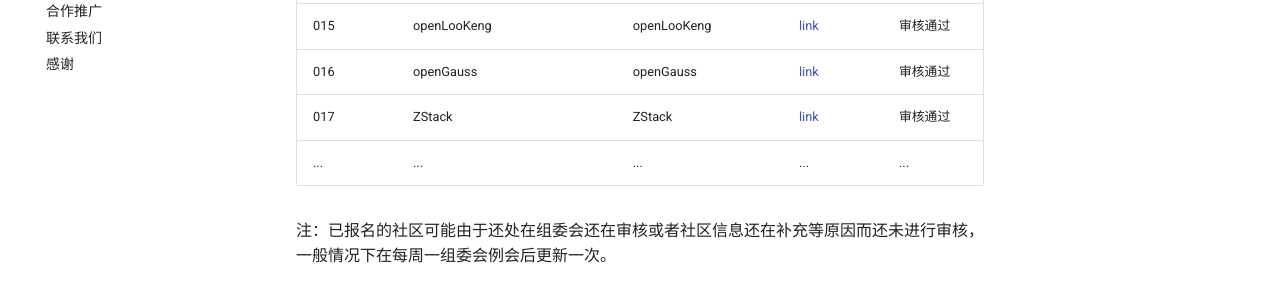
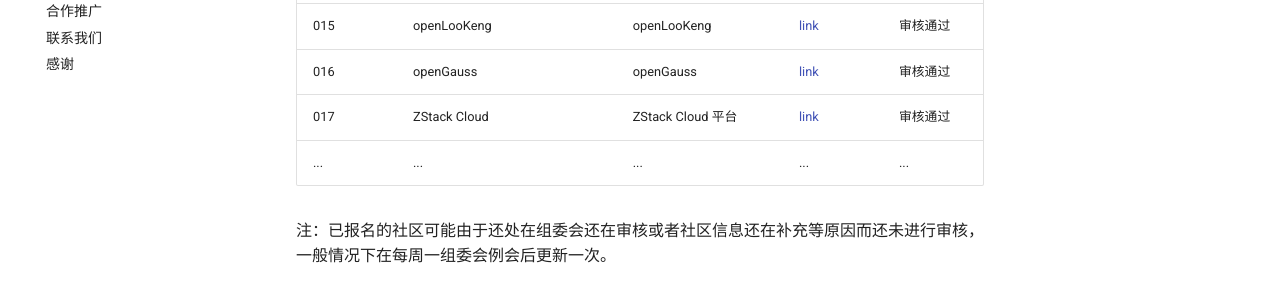
Before and after one commit to summer-ospp/help, an MkDocs documentation site: the page built from docs/communities-list.md, in a window 1280 px wide and 900 px high, scrolled down 696 px. Shown: the part 358-658 px from the top of the window. Built offline with MkDocs 1.6.1 and Material for MkDocs 9.7.7, drawn with Linux system fonts in a browser that asks for light colours; comment, search, counter and statistics services are not loaded.

Commit message:
修改ZStack 中英文名称
中文的社区名称改为 ZStack Cloud 平台
英文的社区名称改为 ZStack Cloud

```diff
--- a/docs/communities-list.md
+++ b/docs/communities-list.md
@@ -22,7 +22,7 @@
 | 014  | OI Wiki                 | OI Wiki                 | [link](https://oi-wiki.org)                            | 审核通过 |
 | 015  | openLooKeng             | openLooKeng             | [link](https://openlookeng.io/)                        | 审核通过 |
 | 016  | openGauss               | openGauss               | [link](https://opengauss.org)                          | 审核通过 |
-| 017  | ZStack                  | ZStack                  | [link](https://www.zstack.io/)                         | 审核通过 |
+| 017  | ZStack Cloud            | ZStack Cloud 平台       | [link](https://www.zstack.io/)                         | 审核通过 |
 | ...  | ...                     | ...                     | ...                                                    | ...      |
 
 注：已报名的社区可能由于还处在组委会还在审核或者社区信息还在补充等原因而还未进行审核，一般情况下在每周一组委会例会后更新一次。
```
